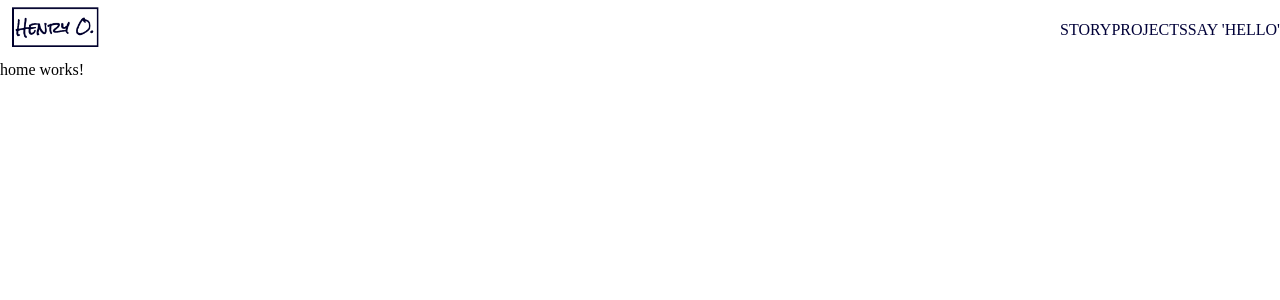
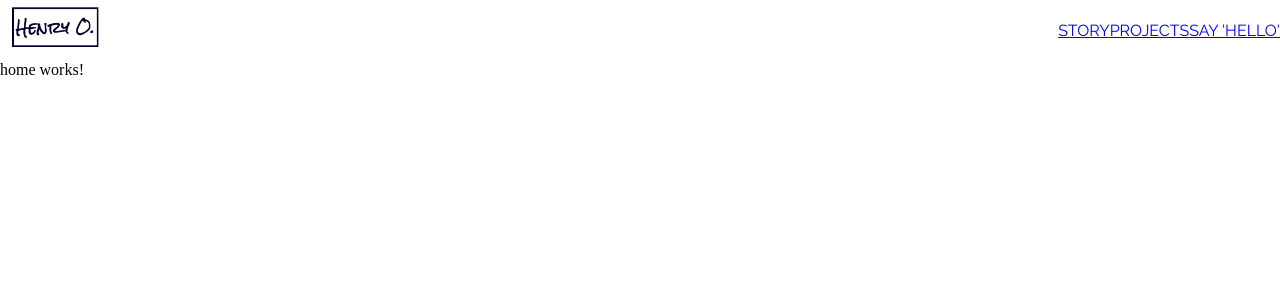
Before and after one commit to Henry-Overholt/henryOverholtPortfolio, an Angular app: page / in a window 1280 px wide. Shown: the top 300 px of the page. Built offline with nearby package versions, Linux system fonts and the light colour scheme.

Commit message:
routing done, added fontfamily

```diff
--- a/src/app/app.component.css
+++ b/src/app/app.component.css
@@ -1,16 +1,15 @@
-/* font-family: 'Arizonia', ;
-font-family: 'Alex Brush', ;
+/*
 font-family: 'Rock Salt', ;
-font-family: 'Pinyon Script', ;
-font-family: 'Permanent Marker', ;
-font-family: 'Amatic SC', ;
-font-family: 'Yesteryear', ; */
+font-family:'Raleway'
+*/
+
 header {
   display: flex;
   justify-content: space-between;
   align-items: center;
   width: 100%;
   color: rgb(0, 0, 56);
+  font-family: "Raleway";
 }
 #headerLogo {
   width: 110px;
--- a/src/app/app.component.html
+++ b/src/app/app.component.html
@@ -8,9 +8,9 @@
     />
   </a>
   <nav>
-    <a>STORY</a>
-    <a>PROJECTS</a>
-    <a>SAY 'HELLO'</a>
+    <a routerLink="/story">STORY</a>
+    <a routerLink="/projects">PROJECTS</a>
+    <a routerLink="/contact">SAY 'HELLO'</a>
   </nav>
 </header>
 <router-outlet></router-outlet>
--- a/src/index.html
+++ b/src/index.html
@@ -5,7 +5,7 @@
     <title>Portfolio</title>
     <base href="/" />
     <link
-      href="https://fonts.googleapis.com/css?family=Rock+Salt&display=swap"
+      href="https://fonts.googleapis.com/css?family=Raleway|Rock+Salt&display=swap"
       rel="stylesheet"
     />
     <meta name="viewport" content="width=device-width, initial-scale=1" />
```
